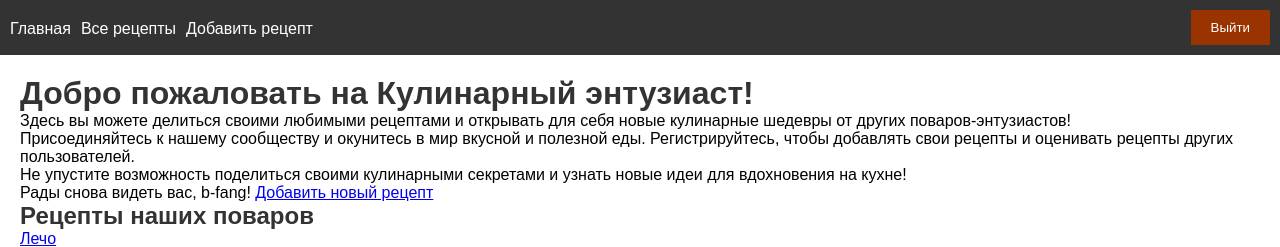
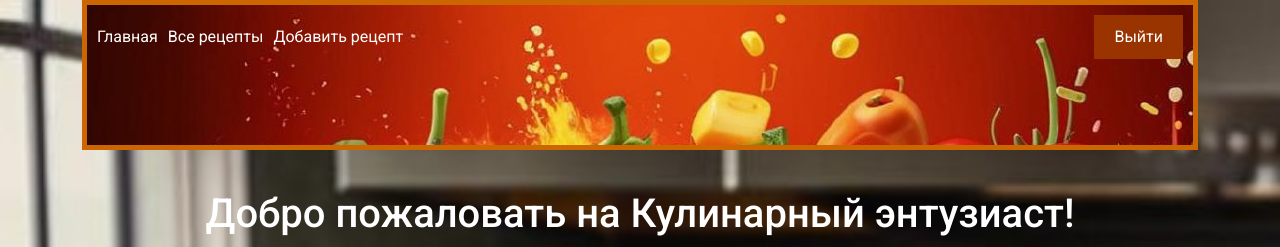
Before and after one commit to b-fang-code/Rec_Project, a Django app: page / in a window 1280 px wide. Shown: the top 247 px of the page. Run offline with Django 5.2, Linux system fonts and the light colour scheme; a user stored in the database is signed in; data comes from the database, SQL or seed files in the repository; both versions use the stored data as it was after the commit.

Commit message:
Create new project

```diff
--- a/recipesproject/recipesapp/static/css/style.css
+++ b/recipesproject/recipesapp/static/css/style.css
@@ -3,32 +3,60 @@
     margin: 0;
     padding: 0;
 }
+
 body {
-  font-family: Arial, sans-serif;
+    font-family: Roboto, sans-serif;
+    font-size: 16px;
+    color: white;
     margin: 0;
     padding: 0;
+    background-image: url('../img/main bg.jpg');
+    background-size: cover;
+    background-color: rgba(0, 0, 0, 0.5);
 }
 
+
 nav {
-  background-color: #333;
+    height: 150px;
+    background-image: url('../img/nav bag.jpg');
     color: #fff;
     padding: 10px;
     display: flex;
+    align-items: top;
+    justify-content: start;
+    margin-bottom: 20px;
+    border: 5px solid #cc6600;
 }
 
 nav a {
     color: #fff;
+    height: 16px;
+    justify-content: flex-start;
     text-decoration: none;
     margin-right: 10px;
     margin-top: 10px;
+    transition: color 0.3s ease;
+}
+
+
+nav a:hover {
+    color: #d0ff42;
+}
+
+.logo {
+    display: flex;
+    justify-content: flex-end;
+    margin-right: 0;
+    font-weight: bold;
+    align-items: end;
 }
 
 main {
     padding: 20px;
 }
 
-h1, h2 {
-  color: #333;
+h1, h2, p {
+    color: #fff;
 }
 
 ul {
@@ -65,10 +93,58 @@ button:hover {
 }
 
 .exit button {
+    display: flex;
+    align-items: end;
+    margin-left: auto;
+    justify-content: end;
     background-color: #993300;
     color: #fff;
+    transition: color 0.3s ease;
 }
 
 .exit button:hover {
     background-color: #cc6600;
 }
+
+.welcome {
+    text-align: center;
+}
+
+.recipes {
+    display: grid;
+    text-align: center;
+}
+
+.recipe-list {
+    display: grid;
+    grid-template-columns: repeat(auto-fit, minmax(300px, 1fr));
+    gap: 20px;
+}
+
+.recipe-list li {
+    display: flex;
+    flex-direction: column;
+    align-items: center;
+    margin: 10px;
+}
+
+.recipe-image {
+    margin-bottom: 20px;
+    border-radius: 5px;
+    border: 5px solid #cc6600;
+    box-shadow: 0 0 10px rgba(0, 0, 0, 0.5);
+}
+
+.recipe-link {
+    color: #fff;
+    transition: color 0.3s ease;
+}
+
+.recipe-link:hover {
+    color: #d0ff42;
+}
+
+.link-other {
+    color: #d0ff42;
+    transition: color 0.3s ease;
+}
--- a/recipesproject/recipesapp/templates/recipesapp/all_recipes.html
+++ b/recipesproject/recipesapp/templates/recipesapp/all_recipes.html
@@ -4,9 +4,9 @@
 <h1>Все рецепты</h1>
 <ul>
     {% for recipe in recipes %}
-    <li><a href="{% url 'recipes:recipe_detail' recipe.id %}">{{ recipe.title }}</a></li>
+    <li><a class="recipe-link" href="{% url 'recipes:recipe_detail' recipe.id %}" >{{ recipe.title }}</a></li>
     {% if recipe.image %}
-    <img src="{{ recipe.image.url }}" alt="{{ recipe.title }}" width="200">
+    <img class="recipe-image" src="{{ recipe.image.url }}" alt="{{ recipe.title }}" width="300">
     {% endif %}
     {% endfor %}
 </ul>
--- a/recipesproject/recipesapp/templates/recipesapp/base.html
+++ b/recipesproject/recipesapp/templates/recipesapp/base.html
@@ -2,10 +2,18 @@
 {% load static %}
 <html lang="ru">
 <head>
+    <meta charset="UTF-8">
+    <meta name="viewport" content="width=device-width, initial-scale=1.0">
     <title>Кулинарный энтузиаст</title>
+    <link href="https://cdn.jsdelivr.net/npm/bootstrap@5.3.3/dist/css/bootstrap.min.css" rel="stylesheet"
+          integrity="sha384-QWTKZyjpPEjISv5WaRU9OFeRpok6YctnYmDr5pNlyT2bRjXh0JMhjY6hW+ALEwIH" crossorigin="anonymous">
     <link rel="stylesheet" href="{% static 'css/style.css' %}">
+    <link rel="preconnect" href="https://fonts.googleapis.com">
+    <link rel="preconnect" href="https://fonts.gstatic.com" crossorigin>
+    <link href="https://fonts.googleapis.com/css2?family=Roboto:wght@300;400;500;700&display=swap" rel="stylesheet">
 </head>
-<body>
+<body class="container">
+<header class="header">
     <nav>
         <a href="{% url 'recipes:home' %}">Главная</a>
         <a href="{% url 'recipes:all_recipes' %}">Все рецепты</a>
@@ -19,9 +27,14 @@
         <a href="{% url 'recipes:login' %}">Войти</a>
         <a href="{% url 'recipes:signup' %}">Регистрация</a>
         {% endif %}
+<!--        <h1 class="logo">Кулинарный энтузиаст</h1>-->
     </nav>
+</header>
 <main>
     {% block content %}{% endblock %}
 </main>
+<script src="https://cdn.jsdelivr.net/npm/bootstrap@5.3.3/dist/js/bootstrap.bundle.min.js"
+        integrity="sha384-YvpcrYf0tY3lHB60NNkmXc5s9fDVZLESaAA55NDzOxhy9GkcIdslK1eN7N6jIeHz"
+        crossorigin="anonymous"></script>
 </body>
 </html>
--- a/recipesproject/recipesapp/templates/recipesapp/home.html
+++ b/recipesproject/recipesapp/templates/recipesapp/home.html
@@ -1,29 +1,40 @@
 {% extends 'recipesapp/base.html' %}
 
 {% block content %}
+<div class="welcome">
     <h1>Добро пожаловать на Кулинарный энтузиаст!</h1>
     <p>Здесь вы можете делиться своими любимыми рецептами и открывать для себя новые кулинарные шедевры от других
         поваров-энтузиастов!</p>
 
-<p>Присоединяйтесь к нашему сообществу и окунитесь в мир вкусной и полезной еды. Регистрируйтесь, чтобы добавлять свои
+    <p>Присоединяйтесь к нашему сообществу и окунитесь в мир вкусной и полезной еды. Регистрируйтесь, чтобы добавлять
+        свои
         рецепты и оценивать рецепты других пользователей.</p>
 
     <p>Не упустите возможность поделиться своими кулинарными секретами и узнать новые идеи для вдохновения на кухне!</p>
 
     {% if user.is_authenticated %}
-<p>Рады снова видеть вас, {{ user.username }}! <a href="{% url 'recipes:recipe_add' %}">Добавить новый рецепт</a></p>
+    <p>Рады снова видеть вас, {{ user.username }}! <a class="link-other" href="{% url 'recipes:recipe_add' %}">Добавить
+        новый рецепт</a>
+    </p>
     {% else %}
-<p><a href="{% url 'recipes:signup' %}">Зарегистрируйтесь</a> или <a href="{% url 'recipes:login' %}">войдите</a>, чтобы
+    <p><a class="link-other" href="{% url 'recipes:signup' %}">Зарегистрируйтесь</a> или
+        <a class="link-other" href="{% url 'recipes:login' %}">войдите</a>,
+        чтобы
         начать!</p>
     {% endif %}
+</div>
 
-<h2>Рецепты наших поваров</h2>
+<div class="recipes">
+    <h2>Рецепты наших энтузиастов</h2>
+    <div class="recipe-list">
         <ul>
             {% for recipe in random_recipes %}
-    <li><a href="{% url 'recipes:recipe_detail' recipe.id %}">{{ recipe.title }}</a></li>
+            <li><a class="recipe-link" href="{% url 'recipes:recipe_detail' recipe.id %}">{{ recipe.title }}</a></li>
             {% if recipe.image %}
-    <img src="{{ recipe.image.url }}" alt="{{ recipe.title }}" width="200">
+            <img class="recipe-image" src="{{ recipe.image.url }}" alt="{{ recipe.title }}" width="300">
             {% endif %}
             {% endfor %}
         </ul>
+    </div>
     {% endblock %}
+</div>
--- a/recipesproject/recipesapp/views.py
+++ b/recipesproject/recipesapp/views.py
@@ -32,7 +32,7 @@ def signup(request):
             raw_password = form.cleaned_data.get('password1')
             user = authenticate(username=user.username, password=raw_password)
             login(request, user)
-            return redirect('home')
+            return redirect('recipes:home')
     else:
         form = SingUpForm()
     return render(request, 'recipesapp/signup.html', {'form': form})
```
Also changed, not shown: recipesproject/recipesapp/templates/recipesapp/recipe_detail.html (+7 -7 lines), recipesproject/db.sqlite3, recipesproject/recipesapp/static/img/main bg.jpg (added), recipesproject/recipesapp/static/img/nav bag.jpg (added). Lines whose indentation alone changed are shown as unchanged.
